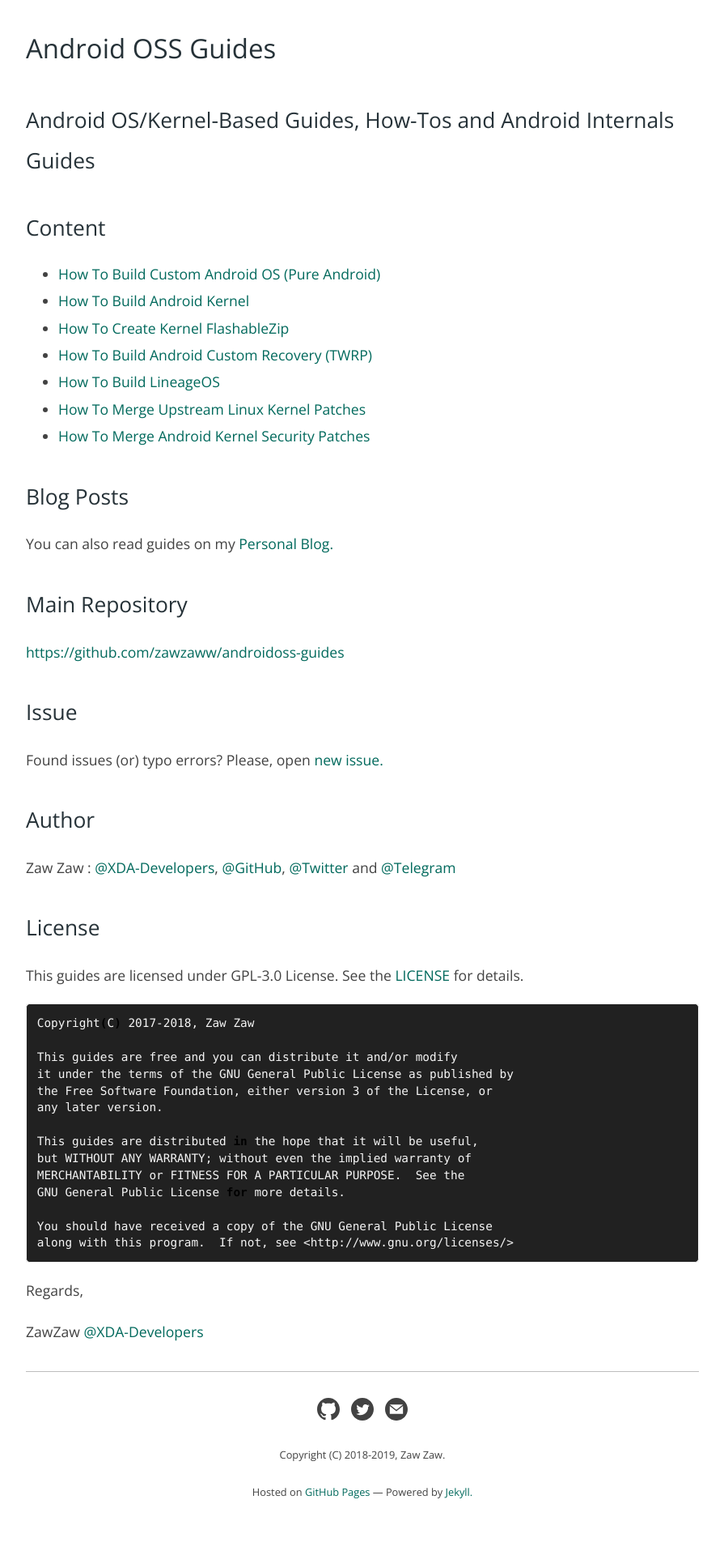
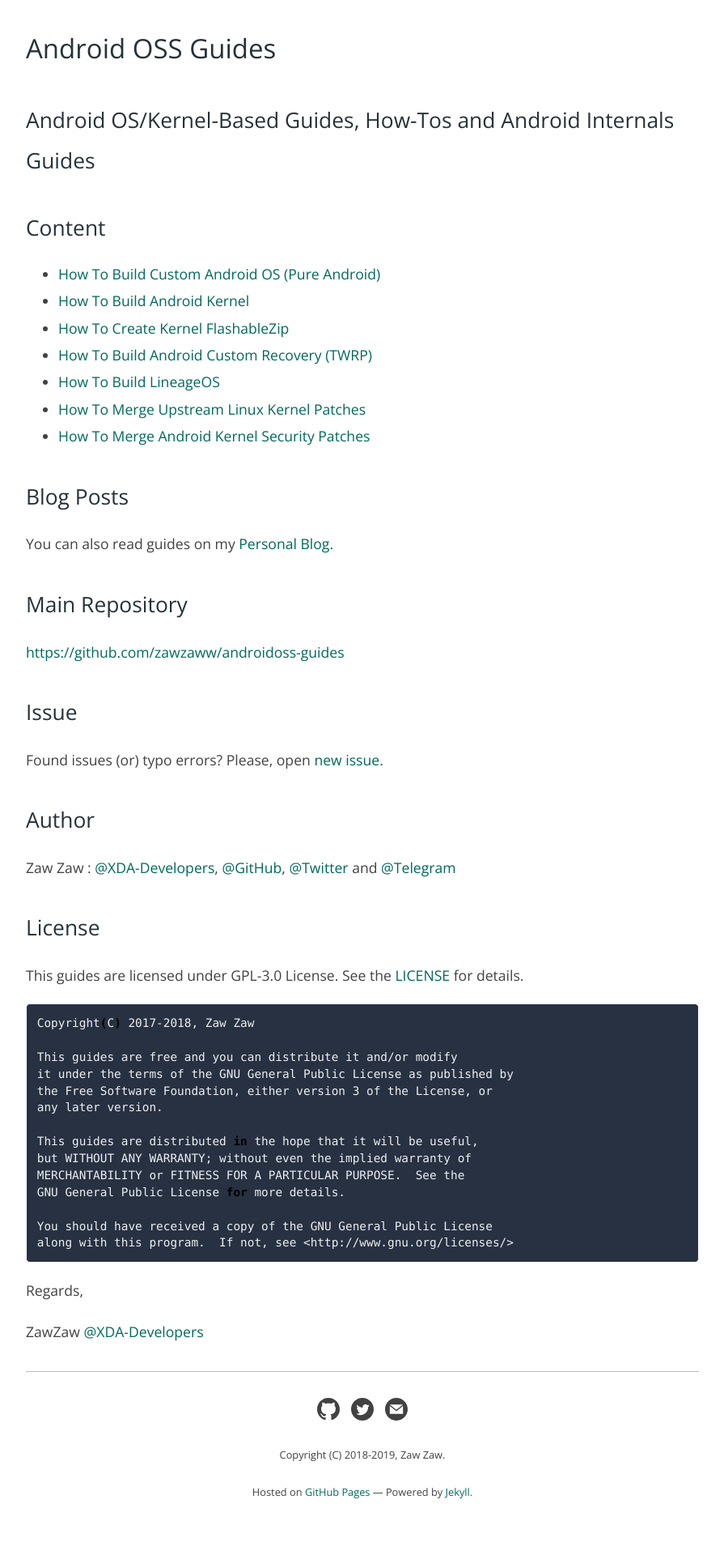
Before and after one commit to zawzaww/zawzaww.github.io, a Jekyll site: the page built from pages/androidoss-guides.md, in a window 1280 px wide. Shown: the part 739-2659 px from the top of the page at 81% size, without its empty margins (192-1087 px from the left). Built offline with Jekyll 4.4.1, drawn with Linux system fonts in a browser that asks for light colours; comment, search, counter and statistics services are not loaded; grey boxes are pictures that could not be loaded.

Commit message:
_sass: variables: Update codeblock colors and border colors
Signed-off-by: Zaw Zaw <zawzthein@outlook.com>

```diff
--- a/_sass/variables.scss
+++ b/_sass/variables.scss
@@ -14,10 +14,10 @@
 $blockquote-text-color: #819198 !default;
 
 // CodeBlock colors.
-$code-bg-color: #212121 !default;
-$code-text-color: #f5f5f5 !default;
+$code-bg-color: #283142 !default;
+$code-text-color: #eceff1 !default;
 
 // Borders colors.
-$border-color: #f5f5f5 !default;
-$table-border-color: #f5f5f5 !default;
+$border-color: #ffffff  !default;
+$table-border-color: #ffffff !default;
 $hr-border-color: #bdbdbd !default;
```
